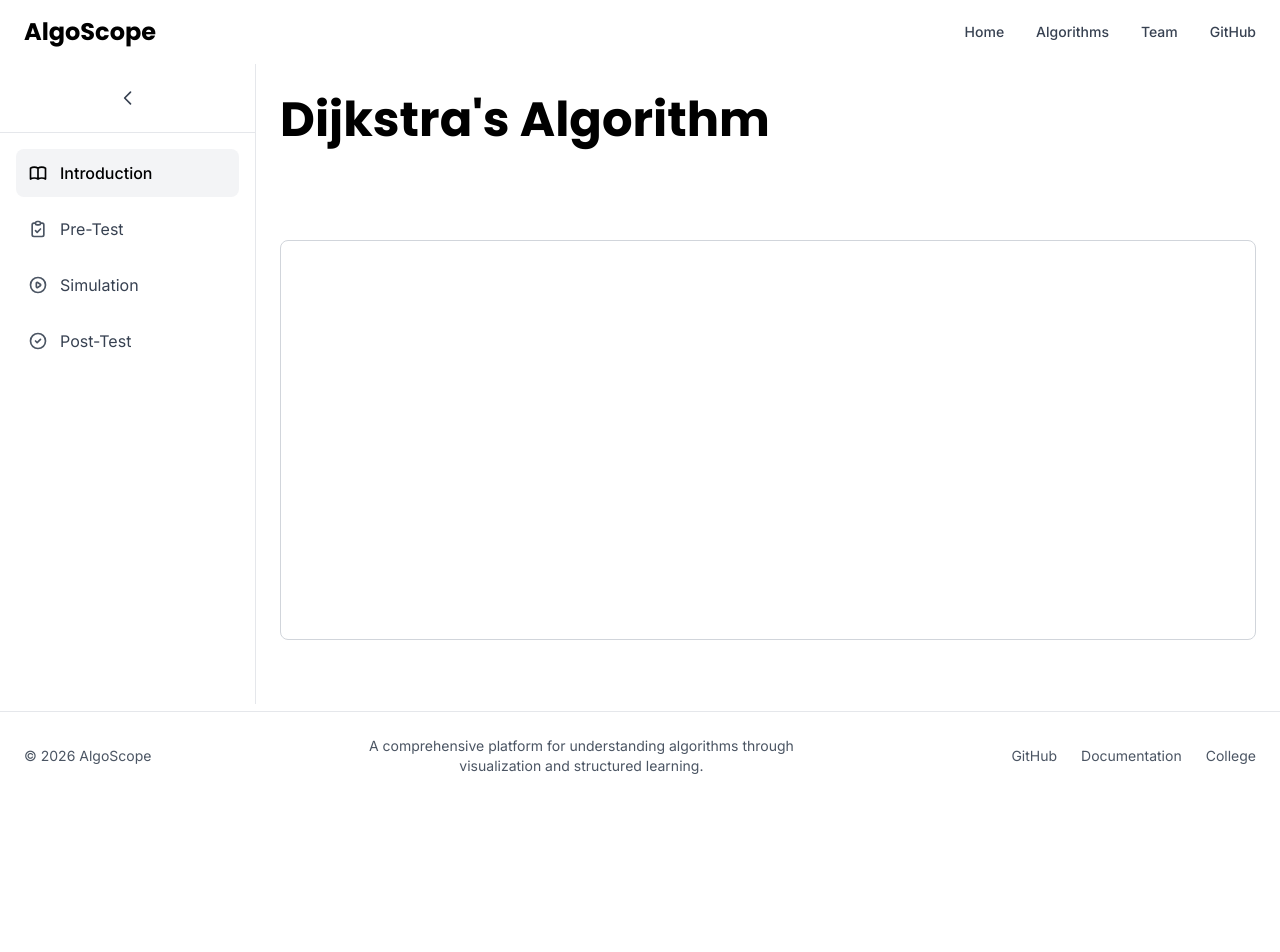
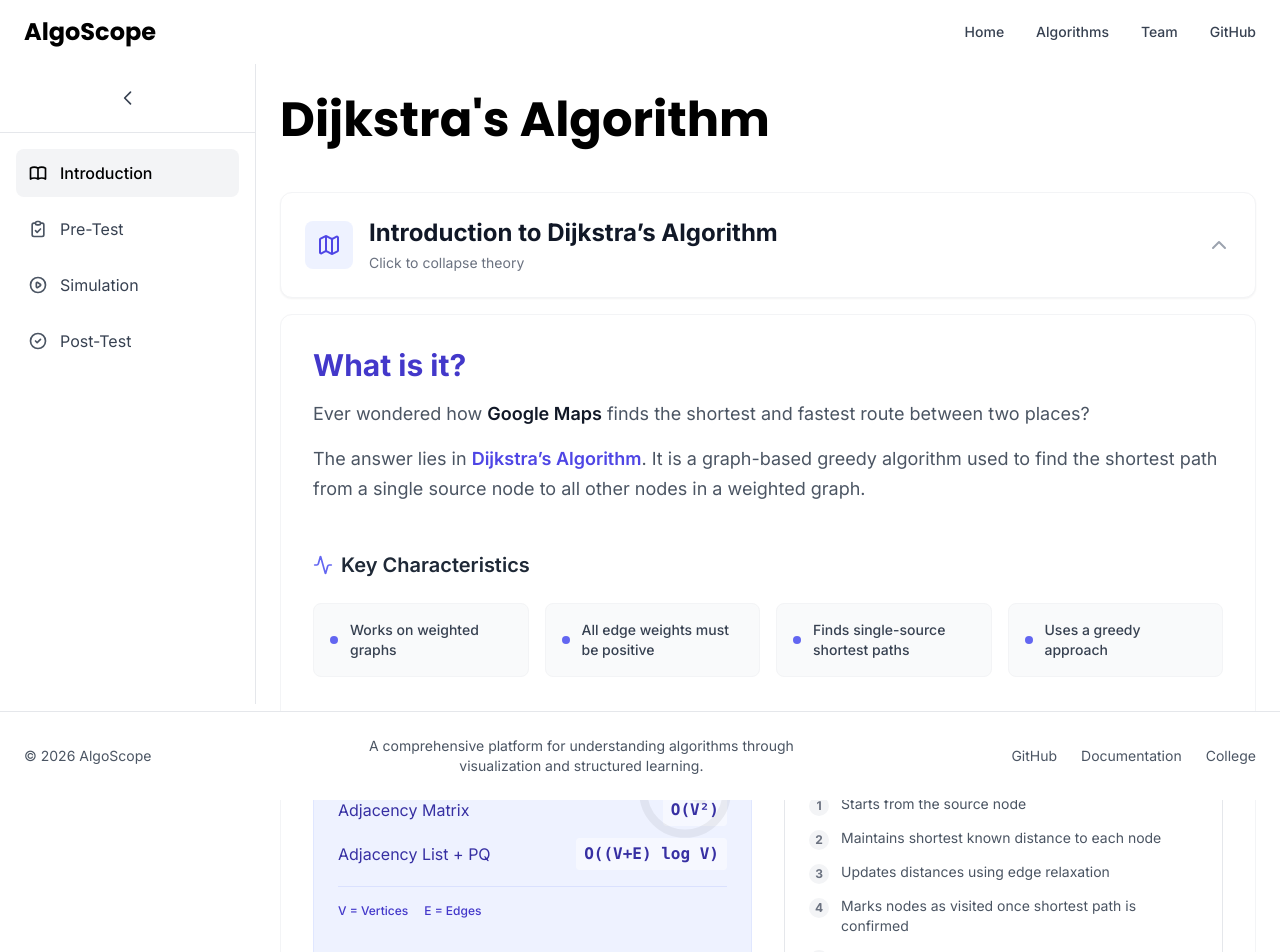
Before and after one commit to durgeshshukla797/AlgoSim, a Next.js app: page /dijkstra/introduction in a window 1280 px wide. Shown: the top 952 px of the page. Before the commit the page ends 800 px from the top, so only its background shows below. Built offline with nearby package versions, Linux system fonts and the light colour scheme.

Commit message:
added dijkstra intro page

```diff
--- a/app/dijkstra/introduction/page.tsx
+++ b/app/dijkstra/introduction/page.tsx
@@ -1,13 +1,185 @@
+'use client'
+
+import React, { useState } from 'react'
+import { ChevronDown, ChevronUp, Map, Clock, AlertTriangle, ArrowRight, CheckCircle, XCircle, Activity } from 'lucide-react'
+import Link from 'next/link'
 import AlgorithmLayout from '@/components/AlgorithmLayout'
 
 export default function DijkstraIntroductionPage() {
+  const [isOpen, setIsOpen] = useState(true)
+
   return (
     <AlgorithmLayout title="Dijkstra's Algorithm" algorithm="dijkstra">
-      <section className="py-12">
-        <div className="border border-gray-300 bg-white rounded-lg p-8 min-h-[400px]">
-          {/* Placeholder - content will be added later */}
+      <div className="w-full max-w-5xl mx-auto mb-8 transition-all duration-500 ease-in-out">
+        {/* Header / Toggle Bar */}
+        <div
+          className="w-full flex items-center justify-between p-6 bg-white rounded-xl shadow-sm border border-gray-100 hover:shadow-md transition-all group cursor-pointer"
+          onClick={() => setIsOpen(!isOpen)}
+        >
+          <div className="flex items-center gap-4">
+            <div className="p-3 bg-indigo-50 text-indigo-600 rounded-lg group-hover:bg-indigo-100 transition-colors">
+              <Map size={24} />
+            </div>
+            <div className="text-left">
+              <h2 className="text-2xl font-bold text-gray-900 group-hover:text-indigo-600 transition-colors">
+                Introduction to Dijkstra’s Algorithm
+              </h2>
+              <p className="text-gray-500 text-sm mt-1">
+                {isOpen ? 'Click to collapse theory' : 'Click to expand theory section'}
+              </p>
+            </div>
+          </div>
+          {isOpen ? <ChevronUp className="text-gray-400" /> : <ChevronDown className="text-gray-400" />}
         </div>
-      </section>
+
+        {/* Content Body */}
+        <div className={`overflow-hidden transition-all duration-700 ease-in-out ${isOpen ? 'max-h-[3000px] opacity-100' : 'max-h-0 opacity-0'}`}>
+          <div className="bg-white mt-4 rounded-xl shadow-sm border border-gray-100 p-8 space-y-12 animate-fadeIn">
+
+            {/* Section 1: Intro */}
+            <section className="prose max-w-none">
+              <div className="flex flex-col md:flex-row gap-8 items-start">
+                <div className="flex-1">
+                  <h3 className="text-3xl font-bold text-indigo-700 mb-4">
+                    What is it?
+                  </h3>
+                  <p className="text-gray-600 text-lg leading-relaxed mb-4">
+                    Ever wondered how <span className="font-semibold text-gray-900">Google Maps</span> finds the shortest and fastest route between two places?
+                  </p>
+                  <p className="text-gray-600 text-lg leading-relaxed">
+                    The answer lies in <span className="font-semibold text-indigo-600">Dijkstra’s Algorithm</span>. It is a graph-based greedy algorithm used to find the shortest path from a single source node to all other nodes in a weighted graph.
+                  </p>
+                </div>
+              </div>
+            </section>
+
+            {/* Section 2: Key Characteristics */}
+            <section>
+              <h3 className="text-xl font-semibold text-gray-800 mb-6 flex items-center gap-2">
+                <Activity className="text-indigo-500" size={20} /> Key Characteristics
+              </h3>
+              <div className="grid grid-cols-1 md:grid-cols-2 lg:grid-cols-4 gap-4">
+                {[
+                  "Works on weighted graphs",
+                  "All edge weights must be positive",
+                  "Finds single-source shortest paths",
+                  "Uses a greedy approach"
+                ].map((item, idx) => (
+                  <div key={idx} className="flex items-center gap-3 p-4 bg-gray-50 rounded-lg border border-gray-100 hover:bg-indigo-50 hover:border-indigo-100 transition-colors cursor-default">
+                    <div className="w-2 h-2 rounded-full bg-indigo-500 flex-shrink-0" />
+                    <span className="font-medium text-gray-700 text-sm">{item}</span>
+                  </div>
+                ))}
+              </div>
+            </section>
+
+            {/* Section 3 & 4 Grid */}
+            <div className="grid grid-cols-1 md:grid-cols-2 gap-8">
+              {/* Time Complexity */}
+              <div className="bg-indigo-50 rounded-xl p-6 border border-indigo-100 relative overflow-hidden">
+                <div className="absolute top-0 right-0 p-4 opacity-5">
+                  <Clock size={100} />
+                </div>
+                <h3 className="text-lg font-bold text-indigo-900 mb-4 flex items-center gap-2">
+                  <Clock size={20} /> Time Complexity
+                </h3>
+                <ul className="space-y-3">
+                  <li className="flex justify-between items-center text-indigo-800">
+                    <span>Adjacency Matrix</span>
+                    <span className="font-mono font-bold bg-white/50 px-2 py-1 rounded">O(V²)</span>
+                  </li>
+                  <li className="flex justify-between items-center text-indigo-800">
+                    <span>Adjacency List + PQ</span>
+                    <span className="font-mono font-bold bg-white/50 px-2 py-1 rounded">O((V+E) log V)</span>
+                  </li>
+                </ul>
+                <div className="mt-4 pt-4 border-t border-indigo-200/50 flex gap-4 text-xs text-indigo-700 font-medium">
+                  <span>V = Vertices</span>
+                  <span>E = Edges</span>
+                </div>
+              </div>
+
+              {/* Basics */}
+              <div className="bg-white rounded-xl p-6 border border-gray-200">
+                <h3 className="text-lg font-bold text-gray-900 mb-4">Basics of the Algorithm</h3>
+                <ul className="space-y-3">
+                  {[
+                    "Starts from the source node",
+                    "Maintains shortest known distance to each node",
+                    "Updates distances using edge relaxation",
+                    "Marks nodes as visited once shortest path is confirmed",
+                    "Continues until all nodes are visited"
+                  ].map((step, i) => (
+                    <li key={i} className="flex items-start gap-3 text-gray-600 text-sm">
+                      <span className="flex-shrink-0 w-5 h-5 flex items-center justify-center rounded-full bg-gray-100 text-gray-500 text-xs font-bold mt-0.5">{i + 1}</span>
+                      {step}
+                    </li>
+                  ))}
+                </ul>
+              </div>
+            </div>
+
+            {/* Warning */}
+            <div className="flex items-start gap-4 p-4 bg-amber-50 border border-amber-200 rounded-lg text-amber-900">
+              <AlertTriangle className="flex-shrink-0 text-amber-600 mt-1" />
+              <div>
+                <h4 className="font-bold text-amber-800">Important Requirement</h4>
+                <p className="text-sm mt-1 text-amber-700 leading-relaxed">
+                  Dijkstra’s Algorithm <span className="font-bold">cannot handle negative edge weights</span> because once a node is marked visited, its distance is considered final. Negative edges could theoretically reduce the distance to an already visited node, breaking the greedy assumption.
+                </p>
+              </div>
+            </div>
+
+            {/* Steps Timeline */}
+            <section>
+              <h3 className="text-xl font-semibold text-gray-800 mb-8">Step-by-Step Algorithm</h3>
+              <div className="relative pl-8 border-l-2 border-indigo-100 space-y-8">
+                {[
+                  { title: "Initialization", desc: "Set source distance = 0, others = ∞" },
+                  { title: "Selection", desc: "Select unvisited node with minimum distance" },
+                  { title: "Relaxation", desc: "Update distances of all unvisited neighbors if a shorter path is found through current node" },
+                  { title: "Mark Visited", desc: "Mark the current node as visited. Its distance is now final." },
+                  { title: "Repeat", desc: "Repeat until all nodes are visited or destination is reached" }
+                ].map((step, idx) => (
+                  <div key={idx} className="relative">
+                    <span className="absolute -left-[41px] top-1 w-6 h-6 rounded-full bg-indigo-600 border-4 border-white shadow-sm ring-2 ring-indigo-50" />
+                    <h4 className="font-bold text-gray-900">Step {idx + 1}: {step.title}</h4>
+                    <p className="text-gray-600 mt-1">{step.desc}</p>
+                  </div>
+                ))}
+              </div>
+            </section>
+
+            {/* Pros & Cons */}
+            <div className="grid grid-cols-1 md:grid-cols-2 gap-6">
+              <div className="p-6 bg-green-50 rounded-xl border border-green-100">
+                <h3 className="text-lg font-bold text-green-900 mb-4 flex items-center gap-2">
+                  <CheckCircle size={20} className="text-green-600" /> Advantages
+                </h3>
+                <ul className="space-y-2 text-green-800 text-sm">
+                  {["Efficient for shortest paths in non-negative graphs", "Works for single source → all destinations", "Can stop early for single destination", "Widely used in routing protocols"].map((p, i) => (
+                    <li key={i} className="flex items-center gap-2"><span className="w-1.5 h-1.5 bg-green-500 rounded-full" /> {p}</li>
+                  ))}
+                </ul>
+              </div>
+              <div className="p-6 bg-red-50 rounded-xl border border-red-100">
+                <h3 className="text-lg font-bold text-red-900 mb-4 flex items-center gap-2">
+                  <XCircle size={20} className="text-red-600" /> Disadvantages
+                </h3>
+                <ul className="space-y-2 text-red-800 text-sm">
+                  {["Cannot handle negative edges", "Slower than BFS for unweighted graphs", "Slower for very large graphs compared to A*", "Blind search (doesn't use heuristics)"].map((p, i) => (
+                    <li key={i} className="flex items-center gap-2"><span className="w-1.5 h-1.5 bg-red-500 rounded-full" /> {p}</li>
+                  ))}
+                </ul>
+              </div>
+            </div>
+
+            {/* Footer Action */}
+
+
+          </div>
+        </div>
+      </div>
     </AlgorithmLayout>
   )
 }
```
